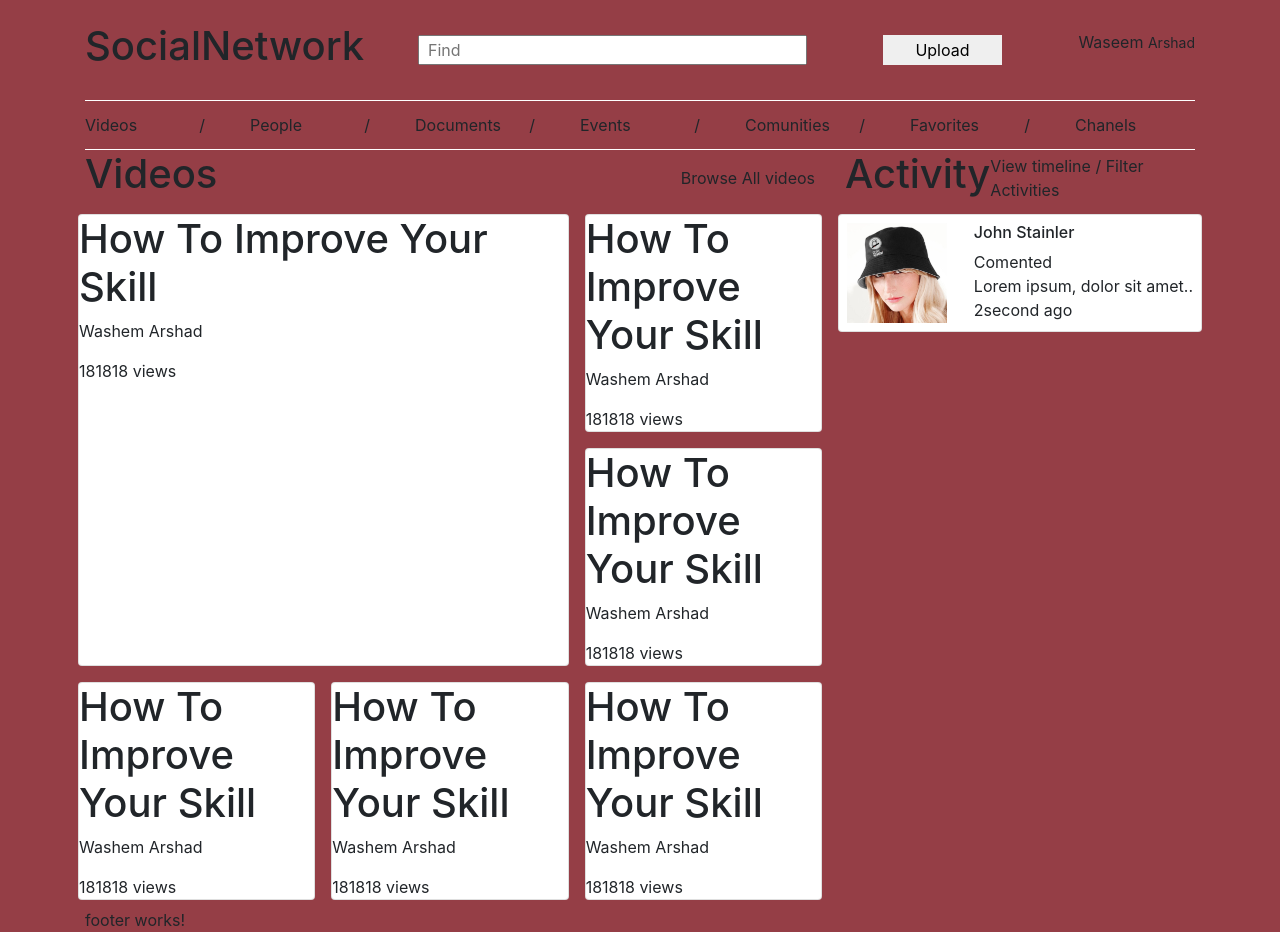
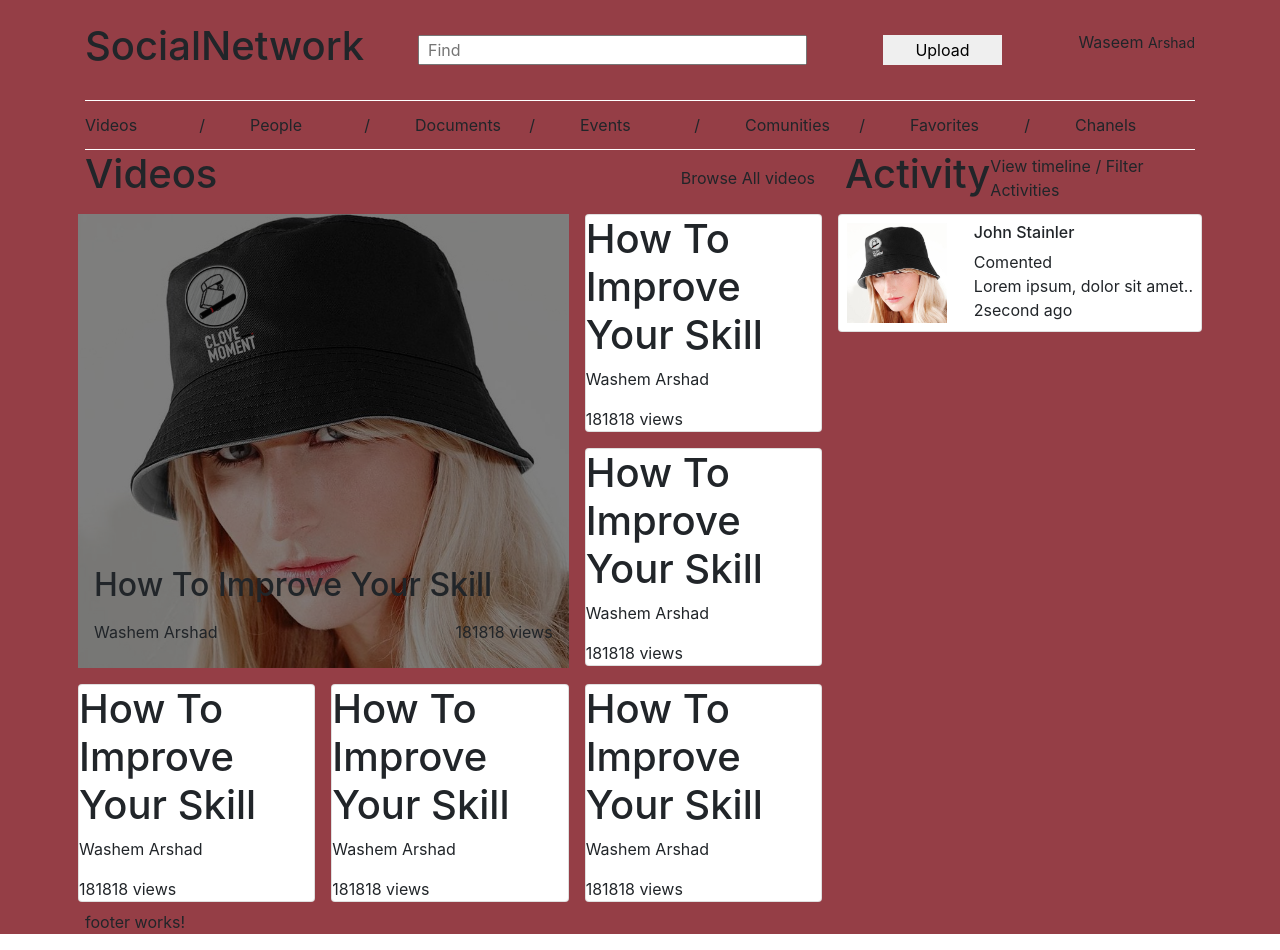
Before and after one commit to ezz001-dev/angular-app, an Angular app: page /home in a window 1280 px wide. Built offline with nearby package versions, Linux system fonts and the light colour scheme.

Commit message:
update section haighlight

```diff
--- a/src/app/components/section-global/section-global.component.html
+++ b/src/app/components/section-global/section-global.component.html
@@ -6,10 +6,11 @@
                 <span> Browse All videos </span>
             </div>
             <div class="row">
-                <div class="col-md-8 wrapper-card">
+                <div class="col-md-8 wrapper-card highlight-card">
                     <div class="card">
+                        <img src="../../../assets/img/slider-reward.jpg" alt="">
                         <div class="t-card">
-                            <h1> How To Improve Your Skill </h1>
+                            <h2> How To Improve Your Skill </h2>
                             <div class="c-card">
                                 <p> Washem Arshad </p>
                                 <span> 181818 views </span>
--- a/src/app/pages/home/home.component.ts
+++ b/src/app/pages/home/home.component.ts
@@ -13,4 +13,8 @@ export class HomeComponent implements OnInit {
   ngOnInit(): void {
   }
 
+  dataVideos : any = [
+
+  ]
+
 }
--- a/src/assets/scss/components/_section-global.scss
+++ b/src/assets/scss/components/_section-global.scss
@@ -7,9 +7,55 @@ section.section-global{
         align-items: center;
     }
 
+
     .card{
+        position: relative;
         height: 100%;
     }
+
+
+
+    // highlight card
+    .highlight-card{
+
+        .card{
+            border: none;
+            position: relative;
+            height: 454px;
+            max-height: 490px;
+        }
+
+        img{
+            width: 100%;
+            height: 100%;
+            object-fit: cover;
+        }
+
+        .t-content{
+            position: absolute;
+        }
+
+        .t-card{
+            position: absolute;
+            top: 0;
+            left: 0;
+            height: 100%;
+            width: 100%;
+            background: rgba(0,0,0,.5);
+            justify-content: flex-end;
+            display: flex;
+            flex-direction: column;
+            padding: 0 1rem;
+
+            .c-card{
+                display: flex;
+                justify-content: space-between;
+                margin: 0.5rem 0;
+            }
+        }
+    }
+
+
 
     .bottom-content{
         margin-top: 1rem;
```
